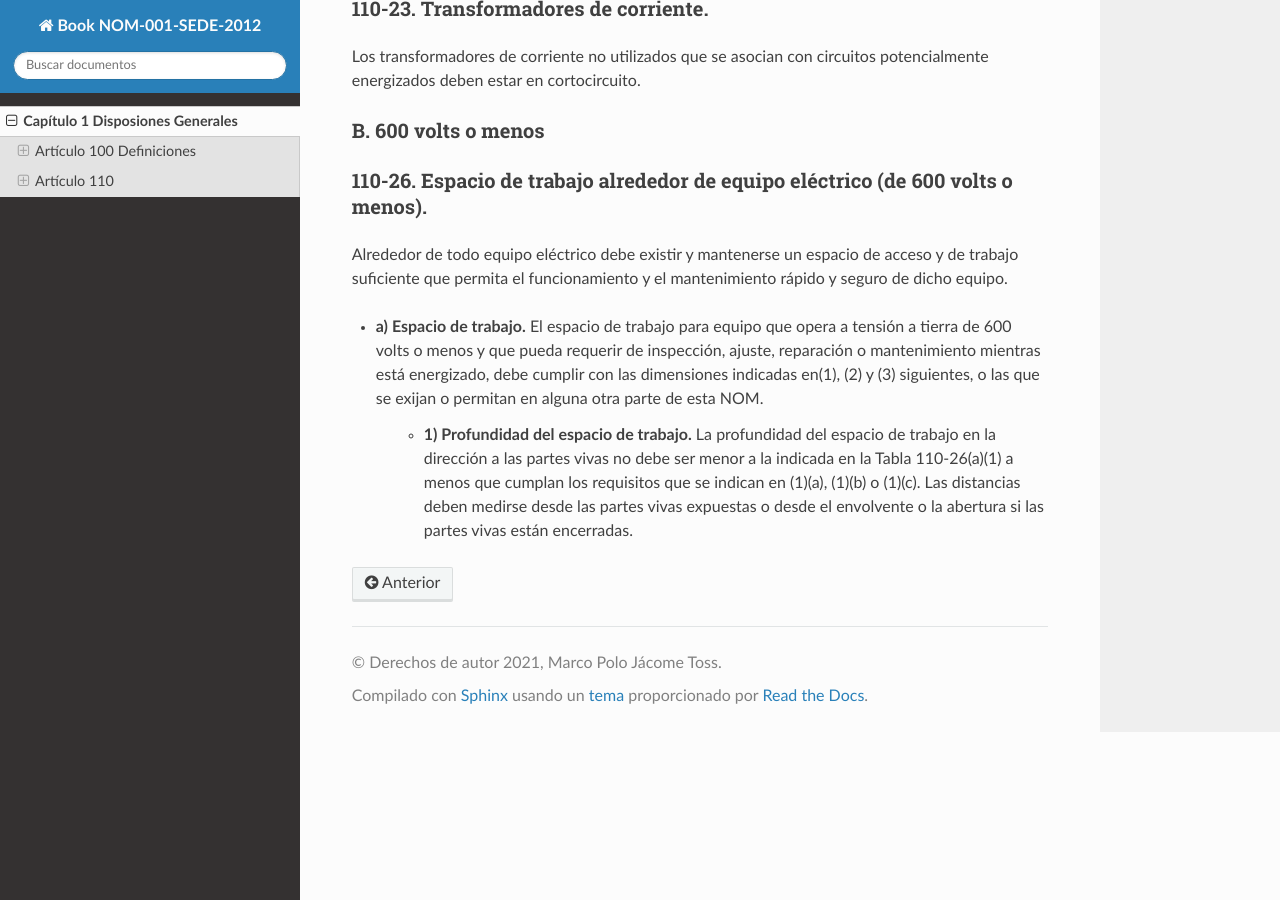
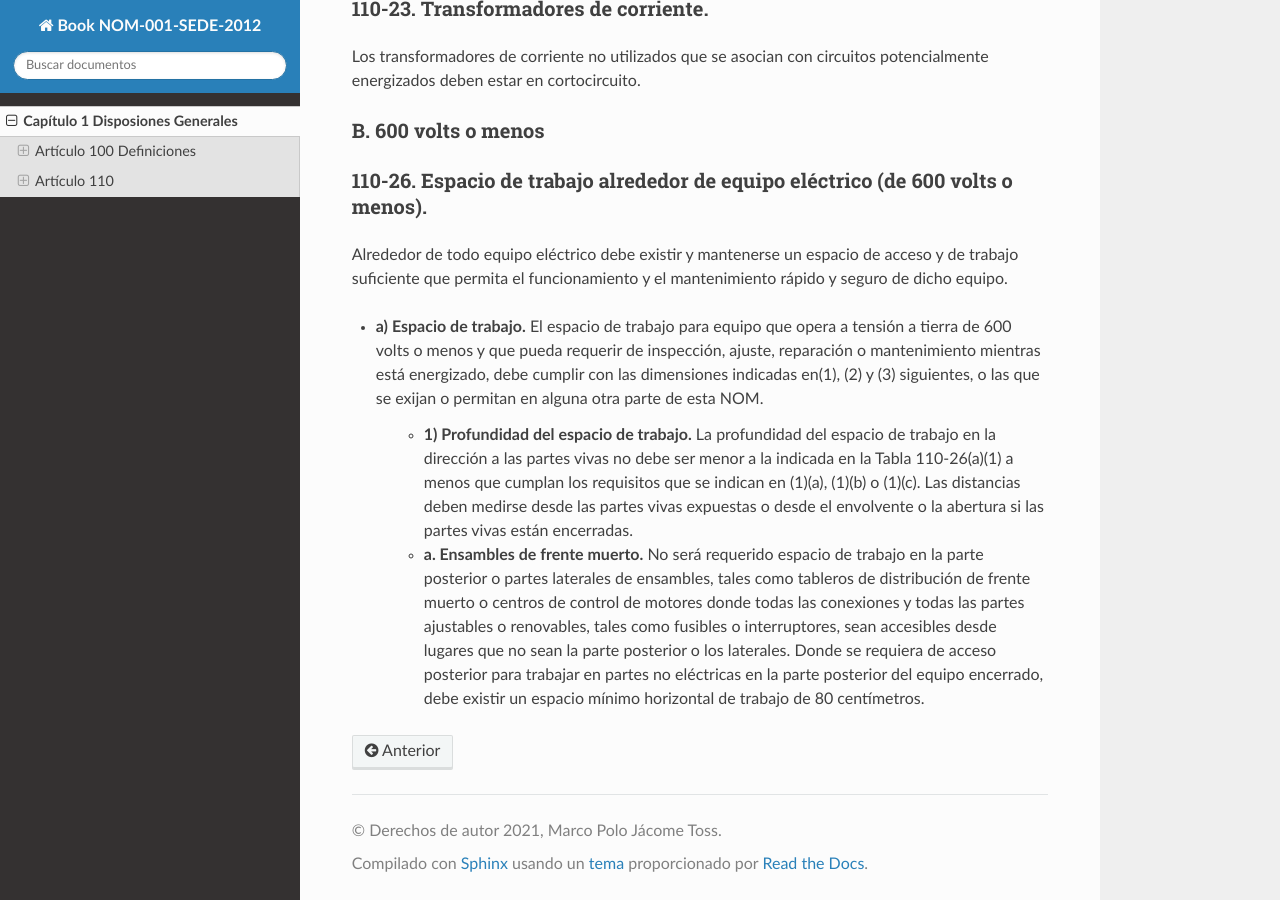
Before and after one commit to jacometoss/Book-NOM-001-SEDE-2012, a Sphinx documentation site: the page built from docs/100/index.rst, in a window 1280 px wide and 900 px high, scrolled down 22733 px. Built offline with Sphinx 7.4.7 and the Read the Docs theme 2.0.0, drawn with Linux system fonts in a browser that asks for light colours.

Commit message:
Add files via upload

```diff
--- a/docs/100/index.rst
+++ b/docs/100/index.rst
@@ -522,3 +522,6 @@ Alrededor de todo equipo eléctrico debe existir y mantenerse un espacio de acce
 * **a) Espacio de trabajo.** El espacio de trabajo para equipo que opera a tensión a tierra de 600 volts o menos y que pueda requerir de inspección, ajuste, reparación o mantenimiento mientras está energizado, debe cumplir con las dimensiones indicadas en(1), (2) y (3) siguientes, o las que se exijan o permitan en alguna otra parte de esta NOM.
 
 	* **1) Profundidad del espacio de trabajo.** La profundidad del espacio de trabajo en la dirección a las partes vivas no debe ser menor a la indicada en la Tabla 110-26(a)(1) a menos que cumplan los requisitos que se indican en (1)(a), (1)(b) o (1)(c). Las distancias deben medirse desde las partes vivas expuestas o desde el envolvente o la abertura si las partes vivas están encerradas.
+
+
+	* **a. Ensambles de frente muerto.** No será requerido espacio de trabajo en la parte posterior o partes laterales de ensambles, tales como tableros de distribución de frente muerto o centros de control de motores donde todas las conexiones y todas las partes ajustables o renovables, tales como fusibles o interruptores, sean accesibles desde lugares que no sean la parte posterior o los laterales. Donde se requiera de acceso posterior para trabajar en partes no eléctricas en la parte posterior del equipo encerrado, debe existir un espacio mínimo horizontal de trabajo de 80 centímetros.
```
